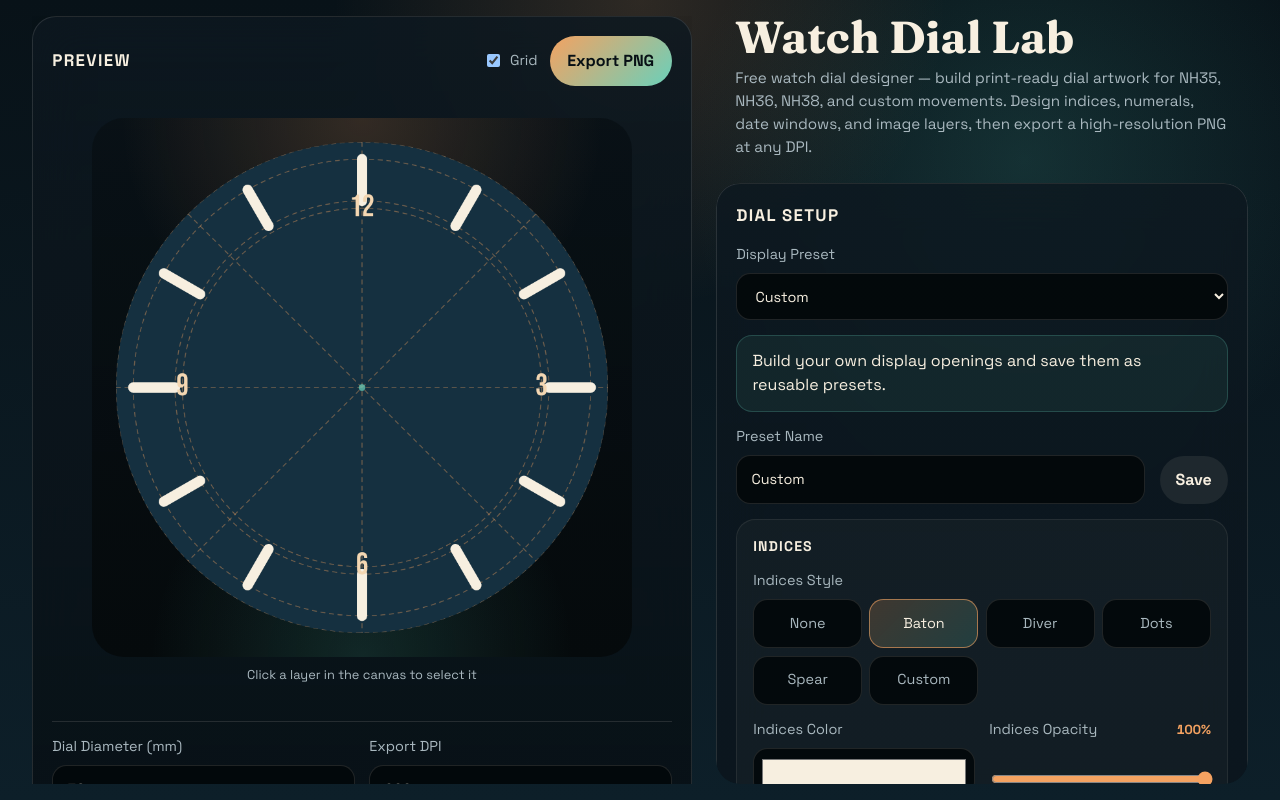
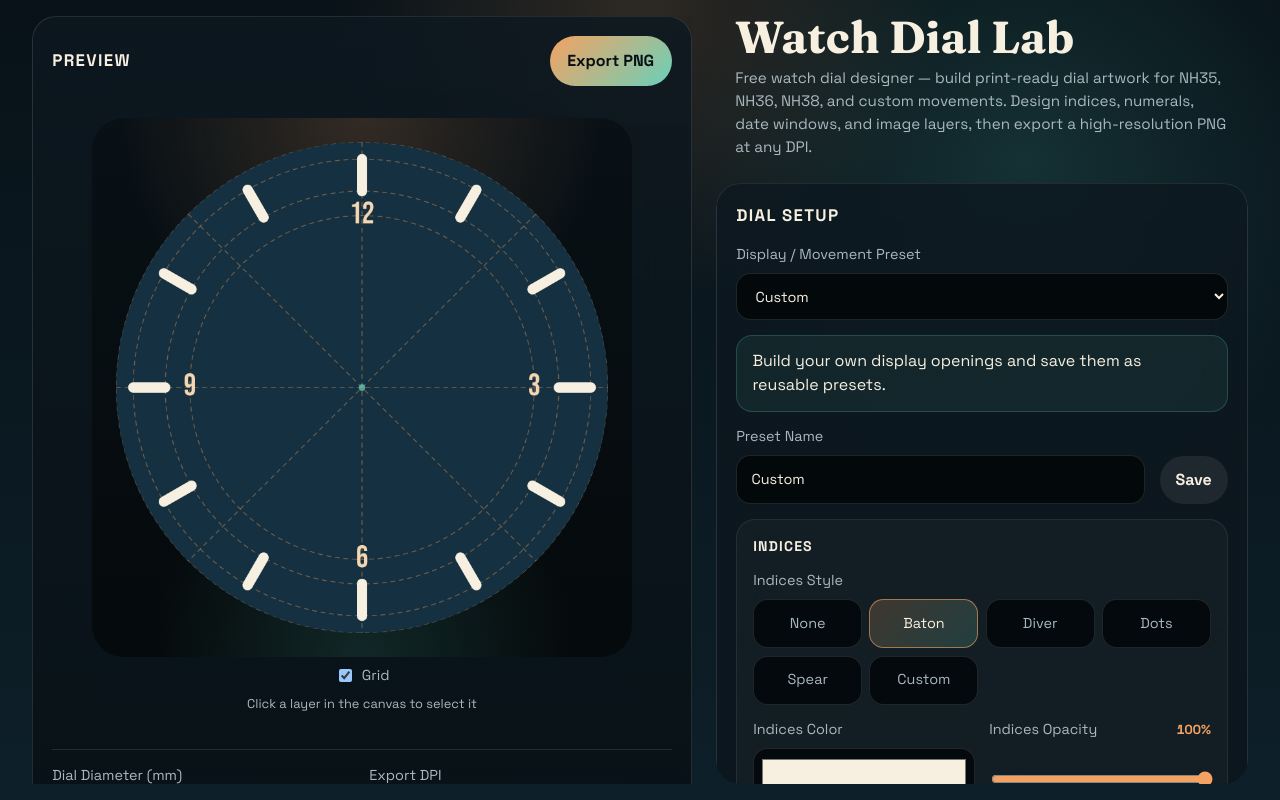
Before and after one commit to muskeg/watch-dial, a React (Vite) app: page / in a window 1280 px wide. Built offline with nearby package versions, Linux system fonts and the light colour scheme; a web font is replaced by a local one.

Commit message:
auto luminance checks for grid and better default values (#6)
Co-authored-by: muskeg <the.small.swampgmail.com>

```diff
--- a/src/App.css
+++ b/src/App.css
@@ -236,10 +236,9 @@
   gap: 0.75rem;
 }
 
-.preview-header-actions .checkbox-row {
-  gap: 0.45rem;
-  color: var(--muted);
-  font-size: 0.9rem;
+.grid-toggle {
+  max-width: min(82vh, 100%);
+  margin: 0.45rem auto 0;
   cursor: pointer;
   white-space: nowrap;
 }
--- a/src/App.tsx
+++ b/src/App.tsx
@@ -474,10 +474,10 @@ function App() {
   const [innerEdgeWeight, setInnerEdgeWeight] = useState(0.012);
   const [dialDiameterMm, setDialDiameterMm] = useState(38);
   const [exportDpi, setExportDpi] = useState(600);
-  const [markerInnerRadius, setMarkerInnerRadius] = useState(0.76);
+  const [markerInnerRadius, setMarkerInnerRadius] = useState(0.80);
   const [markerOuterRadius, setMarkerOuterRadius] = useState(0.93);
   const [markerWeight, setMarkerWeight] = useState(1);
-  const [numberRadius, setNumberRadius] = useState(0.73);
+  const [numberRadius, setNumberRadius] = useState(0.70);
   const [numeralOffsetX, setNumeralOffsetX] = useState(0);
   const [numeralOffsetY, setNumeralOffsetY] = useState(0);
   const [hideQuarterIndices, setHideQuarterIndices] = useState(false);
@@ -1201,9 +1201,10 @@ function App() {
       return;
     }
 
+    const { cutoutStroke, cutoutFill } = computeGuideColors();
     context.save();
-    context.strokeStyle = 'rgba(106, 208, 186, 0.92)';
-    context.fillStyle = 'rgba(106, 208, 186, 0.12)';
+    context.strokeStyle = cutoutStroke;
+    context.fillStyle = cutoutFill;
     context.lineWidth = 1.5;
     context.setLineDash([6, 4]);
 
@@ -1247,10 +1248,28 @@ function App() {
     context.restore();
   }
 
+  function computeGuideColors() {
+    if (transparentBackground) {
+      return { line: 'rgba(244, 162, 97, 0.55)', dot: 'rgba(106, 208, 186, 0.80)', cutoutStroke: 'rgba(106, 208, 186, 0.92)', cutoutFill: 'rgba(106, 208, 186, 0.12)' };
+    }
+    const hex = backgroundColor.replace(/^#/, '');
+    if (hex.length === 6) {
+      const r = parseInt(hex.slice(0, 2), 16) / 255;
+      const g = parseInt(hex.slice(2, 4), 16) / 255;
+      const b = parseInt(hex.slice(4, 6), 16) / 255;
+      const lum = 0.2126 * r + 0.7152 * g + 0.0722 * b;
+      if (lum > 0.35) {
+        return { line: 'rgba(180, 70, 10, 0.65)', dot: 'rgba(20, 130, 110, 0.85)', cutoutStroke: 'rgba(20, 130, 110, 0.92)', cutoutFill: 'rgba(20, 130, 110, 0.15)' };
+      }
+    }
+    return { line: 'rgba(244, 162, 97, 0.42)', dot: 'rgba(106, 208, 186, 0.72)', cutoutStroke: 'rgba(106, 208, 186, 0.92)', cutoutFill: 'rgba(106, 208, 186, 0.12)' };
+  }
+
   function drawGuides(context: CanvasRenderingContext2D, center: number, radius: number) {
+    const { line, dot } = computeGuideColors();
     context.save();
-    context.strokeStyle = 'rgba(244, 162, 97, 0.42)';
-    context.fillStyle = 'rgba(106, 208, 186, 0.72)';
+    context.strokeStyle = line;
+    context.fillStyle = dot;
     context.lineWidth = Math.max(1, radius * 0.004);
     context.setLineDash([radius * 0.02, radius * 0.015]);
 
@@ -1590,10 +1609,6 @@ function App() {
             <div className="section-heading">
               <h2>Preview</h2>
               <div className="preview-header-actions">
-                <label className="checkbox-row" title="Toggle alignment guides on the preview canvas">
-                  <input type="checkbox" checked={gridVisible} onChange={(event) => setGridVisible(event.target.checked)} />
-                  Grid
-                </label>
                 <button type="button" className="export-button" onClick={exportPng}>
                   Export PNG
                 </button>
@@ -1614,6 +1629,10 @@ function App() {
                   onPointerCancel={handlePreviewPointerUp}
                 />
               </div>
+              <label className="checkbox-row grid-toggle" title="Toggle alignment guides on the preview canvas">
+                <input type="checkbox" checked={gridVisible} onChange={(event) => setGridVisible(event.target.checked)} />
+                Grid
+              </label>
               <figcaption className="preview-caption">
                 {selectedLayerId
                   ? `Editing layer — drag to move · corner handle to scale · top handle to rotate`
@@ -1849,7 +1868,7 @@ function App() {
             <div className="setup-scroll">
               <div className="control-grid">
                 <label>
-                  Display Preset
+                  Display / Movement Preset
                   <select value={displayPresetId} onChange={(event) => applyDisplayPreset(event.target.value)}>
                     <option value={CUSTOM_DISPLAY_PRESET.id}>{CUSTOM_DISPLAY_PRESET.label}</option>
                     <optgroup label="Built-in">
```
